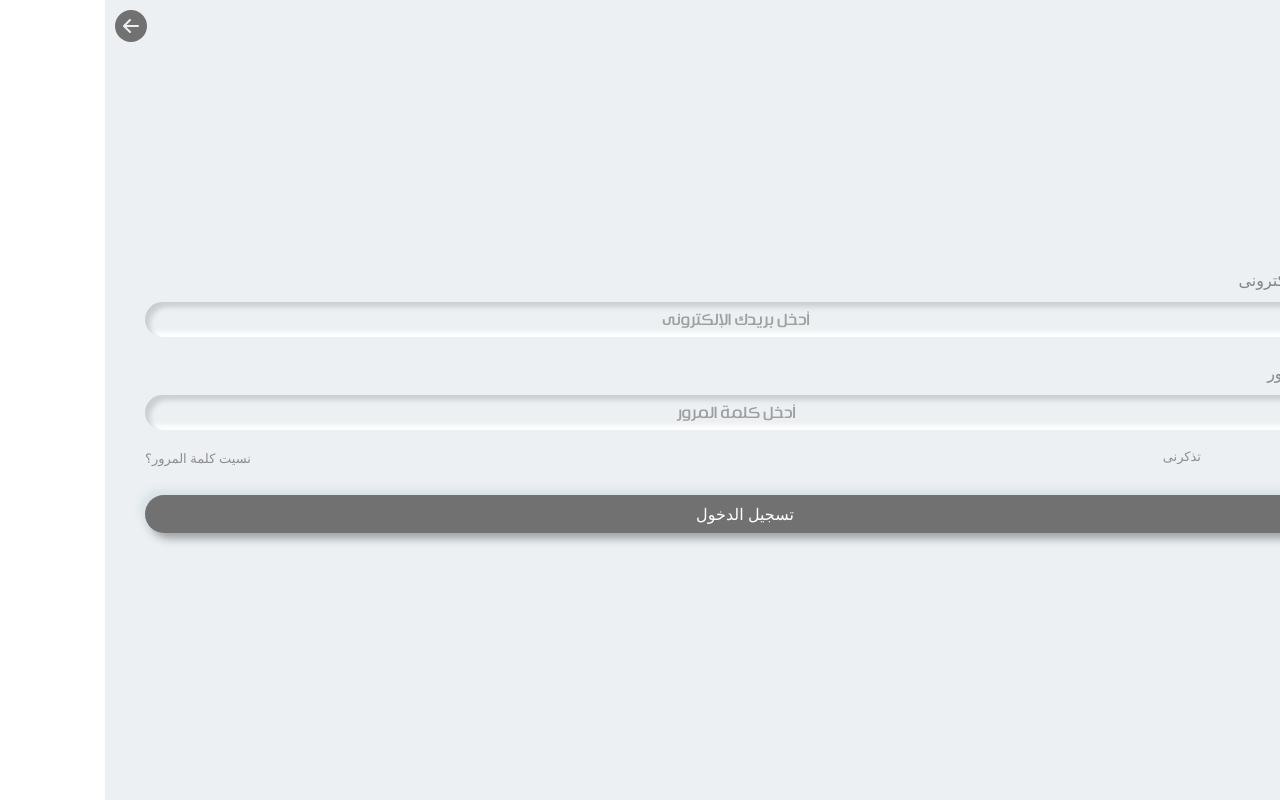
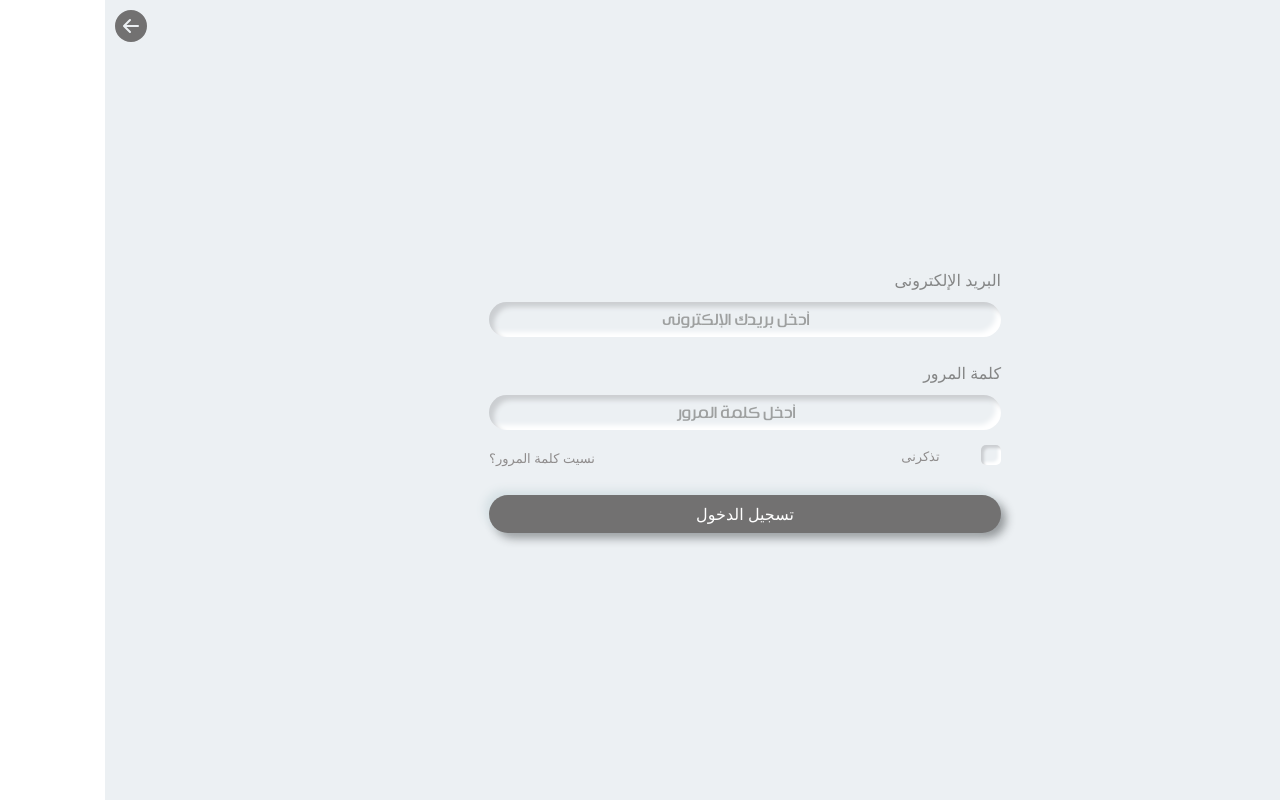
Before and after one commit to ahmedramez/Pediatric-Clinic-Frontend-React18, a React (Create React App) app: page /Login in a window 1280 px wide. Built offline with nearby package versions, Linux system fonts and the light colour scheme.

Commit message:
Login completed
Completed all login functionality

```diff
--- a/src/components/layouts/site-layout/navbar.jsx
+++ b/src/components/layouts/site-layout/navbar.jsx
@@ -3,25 +3,12 @@ import { NavLink } from "react-router-dom";
 import { useStore } from "../../../hooks-store/store";
 
 const Navbar = () => {
+  const [state, dispatch] = useStore(true);
   const navbarTogglerRef = useRef();
   const navlinlClickHandler = () => {
     // Collapse Navbar
     navbarTogglerRef.current.click();
   };
-
-  const state = useStore(true)[0];
-
-
-
-
-
-
-
-
-
-
-
-
 
   return (
     <nav className="navbar navbar-expand-lg p-0 site-nav">
@@ -94,7 +81,8 @@ const Navbar = () => {
                 عن الدكتورة
               </NavLink>
             </li>
-           {!(state.login.isLoggedIn) && <li className="nav-item site-nav-item">
+            {!state.login.isLoggedIn && (
+              <li className="nav-item site-nav-item">
                 <NavLink
                   to="/Login"
                   onClick={navlinlClickHandler}
@@ -102,8 +90,50 @@ const Navbar = () => {
                 >
                   دخول
                 </NavLink>
-            </li>}
-            {(state.login.isLoggedIn) &&(state.login.role==="Doctor") &&<li className="nav-item site-nav-item">
+              </li>
+            )}
+            {state.login.isLoggedIn && (
+              <li className="nav-item site-nav-item">
+                <div className="dropdown-center">
+                  <a
+                    className="nav-link fw-bold"
+                    href="#"
+                    role="button"
+                    data-bs-toggle="dropdown"
+                    aria-expanded="false"
+                  >
+                    خيارات
+                  </a>
+                  <ul className="dropdown-menu">
+                    <li>
+                      <a className="nav-link fw-bold" href="#">
+                        لوحة التحكم
+                      </a>
+                    </li>
+                    <li>
+                      <a className="nav-link fw-bold" href="#">
+                        البروفايل
+                      </a>
+                    </li>
+                    <li>
+                      <a
+                        onClick={() => {
+                          dispatch("LOGOUT");
+                          navlinlClickHandler();
+                        }}
+                        className="nav-link fw-bold"
+                        style={{ color: "red" }}
+                        href="#"
+                      >
+                        خروج
+                      </a>
+                    </li>
+                  </ul>
+                </div>
+              </li>
+            )}
+            {state.login.isLoggedIn && state.login.role === "Doctor" && (
+              <li className="nav-item site-nav-item">
                 <NavLink
                   to="/Dashboard"
                   onClick={navlinlClickHandler}
@@ -111,7 +141,8 @@ const Navbar = () => {
                 >
                   Dashboard
                 </NavLink>
-            </li>}
+              </li>
+            )}
           </ul>
         </div>
       </div>
--- a/src/hooks-store/accounts-store.js
+++ b/src/hooks-store/accounts-store.js
@@ -3,7 +3,7 @@ import { initStore } from "./store";
 //"https://localhost:7289/api/Login"
 const configureAccountsStore = () => {
   const actions = {
-    SET_LOGGED_IN: async (globalState, loginResule = {}) => {
+    SET_LOGGED_IN: (globalState, loginResule = {}) => {
       // console.log("loginResule",loginResule)
         globalState.login.token = loginResule.token;
         globalState.login.firstName = loginResule.firstName;
@@ -15,6 +15,17 @@ const configureAccountsStore = () => {
         localStorage.setItem("role", loginResule.role);
         return globalState;
     },
+    LOGOUT:(globalState)=>{
+      globalState.login.token = null;
+      globalState.login.firstName = null;
+      globalState.login.middleName = null;
+      globalState.login.lastName = null;
+      globalState.login.role = null;
+      globalState.login.isLoggedIn=false;
+      localStorage.removeItem("token");
+      localStorage.removeItem("role");
+      return globalState;
+    }
   };
 
   initStore(actions, {
--- a/src/pages/site/login.jsx
+++ b/src/pages/site/login.jsx
@@ -1,24 +1,118 @@
-import { Fragment, useEffect, useState } from "react";
+import { Fragment, useEffect, useRef, useState } from "react";
 import { Link, useNavigate } from "react-router-dom";
 import LoadindSpiner from "../../components/home-page/site-loading-spinner";
 import { useStore } from "../../hooks-store/store";
 import { httpPOST } from "../../http/httpPOST";
 import styles from "./login.module.css";
+import { validateEmail } from "../../utility/validate-email";
 const Login = () => {
   const [state, dispatch] = useStore(true);
-  const [IsLoading, setIsLoading] = useState(false);
+  const [isLoading, setIsLoading] = useState(false);
+  const [errors, setErrors] = useState({});
+  const [email, setEmail] = useState(null);
+  const [password, setPassword] = useState(null);
+
   const navigate = useNavigate();
+
+  //Validate email
+  const emailChangeHandler = (event) => {
+    const isValidEmail = validateEmail(event.target.value);
+    if (!isValidEmail) {
+      setErrors({ email: "أدخل بريد إلكترونى صحيح" });
+    } else {
+      setEmail(event.target.value);
+      const formErrors = { ...errors };
+      delete formErrors.email;
+      setErrors(formErrors);
+    }
+  };
+
+  //Validate Password
+  const passwordChangeHandler = (event) => {
+    const enteredPassword = event.target.value;
+
+    //Password is empty, false, 0
+    if (!enteredPassword) {
+      setErrors({ ...errors, password: "من فضلك أدخل كلمة المرور" });
+      return;
+    }
+    if (enteredPassword.length < 8) {
+      setErrors({
+        ...errors,
+        password: "يجب ألا يقل طول كلمة المرور عن 8 أحرف",
+      });
+      return;
+    }
+    const format = /[ `!@#$%^&*()_+\-=\[\]{};':"\\|,.<>\/?~]/;
+    let hasLowerCaseChar = false;
+    let hasUpperCaseChar = false;
+    let hasNumber = false;
+    if (enteredPassword.length >= 8) {
+      for (const character of enteredPassword) {
+        // is number
+        if (!isNaN(character * 1)) {
+          hasNumber = true;
+        }
+        if (isNaN(character * 1)) {
+          //is UPPER CASE
+          if (
+            character == character.toUpperCase() &&
+            character.toLowerCase() != character
+          ) {
+            hasUpperCaseChar = true;
+          }
+          //is lower case
+          if (character == character.toLowerCase()) {
+            hasLowerCaseChar = true;
+          }
+        }
+      }
+      if (!format.test(enteredPassword)) {
+        setErrors({
+          ...errors,
+          password: "يجب أن تحتوى كلمة المرور على أحرف خاصة",
+        });
+        return;
+      }
+      if (!hasUpperCaseChar) {
+        setErrors({
+          ...errors,
+          password: "يجب أن تحتوى كلمة المرور على حرف كابيتال",
+        });
+        return;
+      }
+      if (!hasLowerCaseChar) {
+        setErrors({
+          ...errors,
+          password: "يجب أن تحتوى كلمة المرور على حرف صغير",
+        });
+        return;
+      }
+      if (!hasNumber) {
+        setErrors({
+          ...errors,
+          password: "يجب أن تحتوى كلمة المرور على أرقام",
+        });
+        return;
+      }
+    }
+
+    const formErrors = { ...errors };
+    delete formErrors.password;
+    setErrors(formErrors);
+    setPassword(enteredPassword);
+  };
+
+  //Submit
   const submitLoginFormHandler = async (event) => {
     event.preventDefault();
-    //start form validation
-    //-----
-    //end form validation
+    if (errors && Object.keys(errors).length === 0 && email && password) {
       setIsLoading(true);
       const response = await httpPOST(
         "https://localhost:7289/api/Accounts/Login",
         {
-        email: "admin@mail.com",
-        password: "Admin@123",
+          email,
+          password,
           rememberMe: true,
         }
       );
@@ -27,23 +121,24 @@ const Login = () => {
         dispatch("SET_LOGGED_IN", result);
       }
       setIsLoading(false);
+    }
+    return;
   };
+
   useEffect(() => {
     if (state.login.isLoggedIn) {
       if (state.login.role === "Doctor") {
-        // console.log("Doctor logged in");
         navigate("/Dashboard");
       }
       if (state.login.role !== "Doctor") {
-        // console.log("Patient logged in");
         navigate("/");
       }
     }
   }, [navigate, state.login.isLoggedIn, state.login.role]);
   return (
     <Fragment>
-      {IsLoading && <LoadindSpiner text="Loading..." />}
-      {!state.login.isLoggedIn && !IsLoading && (
+      {isLoading && <LoadindSpiner text="Loading..." />}
+      {!state.login.isLoggedIn && !isLoading && (
         <div className={styles.box}>
           <div className="back-to-home">
             <Link to="/">
@@ -62,19 +157,28 @@ const Login = () => {
             <label htmlFor="Email">البريد الإلكترونى</label>
             <br />
             <input
+              onChange={emailChangeHandler}
               type="email"
               placeholder="أدخل بريدك الإلكترونى"
               className={styles.inputBox}
             />
+            {errors.email && (
+              <span className={styles.invalid}>{errors.email}</span>
+            )}
             <br />
             <br />
             <label htmlFor="Password">كلمة المرور</label>
             <br />
             <input
+              onChange={passwordChangeHandler}
               type="Password"
               placeholder="أدخل كلمة المرور"
               className={styles.inputBox}
             />
+            {errors.password && (
+              <span className={styles.invalid}>{errors.password}</span>
+            )}
+
             <br />
             <div className={styles.forget}>
               <label className={styles.checkboxLabel}>
@@ -96,3 +200,5 @@ const Login = () => {
   );
 };
 export default Login;
+
+//--Validate Email Function
--- a/src/pages/site/login.module.css
+++ b/src/pages/site/login.module.css
@@ -16,7 +16,7 @@
   font-weight: 500;
   color: #858686;
 }
-.form{
+.form {
   margin: auto;
 }
 .box .inputBox {
@@ -194,3 +194,19 @@
 #footer-portal {
   display: none;
 }
+.invalid {
+  color: red;
+}
+/* iPad */
+@media screen and (min-width: 720px) {
+  .box {
+    padding: 67px 180px;
+  }
+}
+
+/* Desktop */
+@media screen and (min-width: 62rem) {
+  .box {
+    padding: 67px 30%;
+  }
+}
--- /dev/null
+++ b/src/utility/validate-email.js
@@ -0,0 +1,5 @@
+export const validateEmail = (email) => {
+    const re =
+      /^(([^<>()\[\]\\.,;:\s@"]+(\.[^<>()\[\]\\.,;:\s@"]+)*)|(".+"))@((\[[0-9]{1,3}\.[0-9]{1,3}\.[0-9]{1,3}\.[0-9]{1,3}\])|(([a-zA-Z\-0-9]+\.)+[a-zA-Z]{2,}))$/;
+    return re.test(String(email).toLowerCase());
+  };
```
Lines whose indentation alone changed are shown as unchanged.
